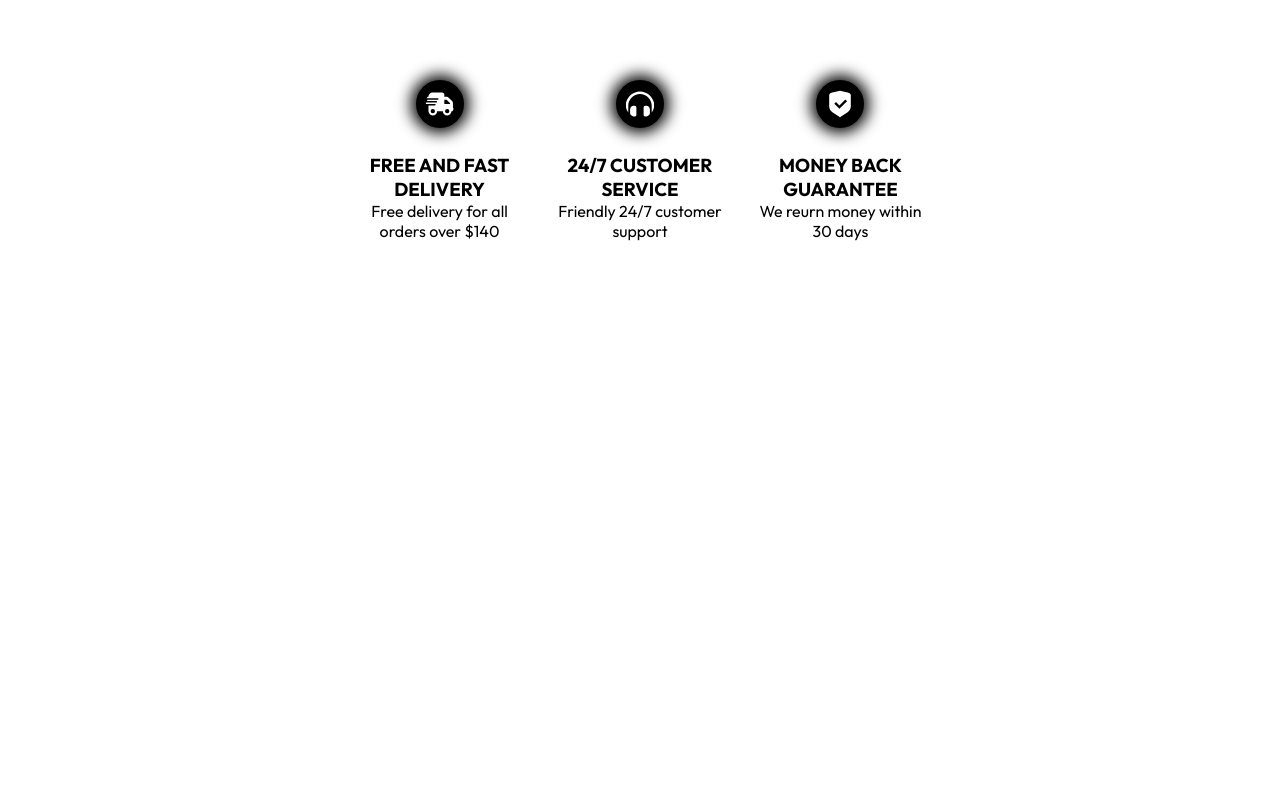
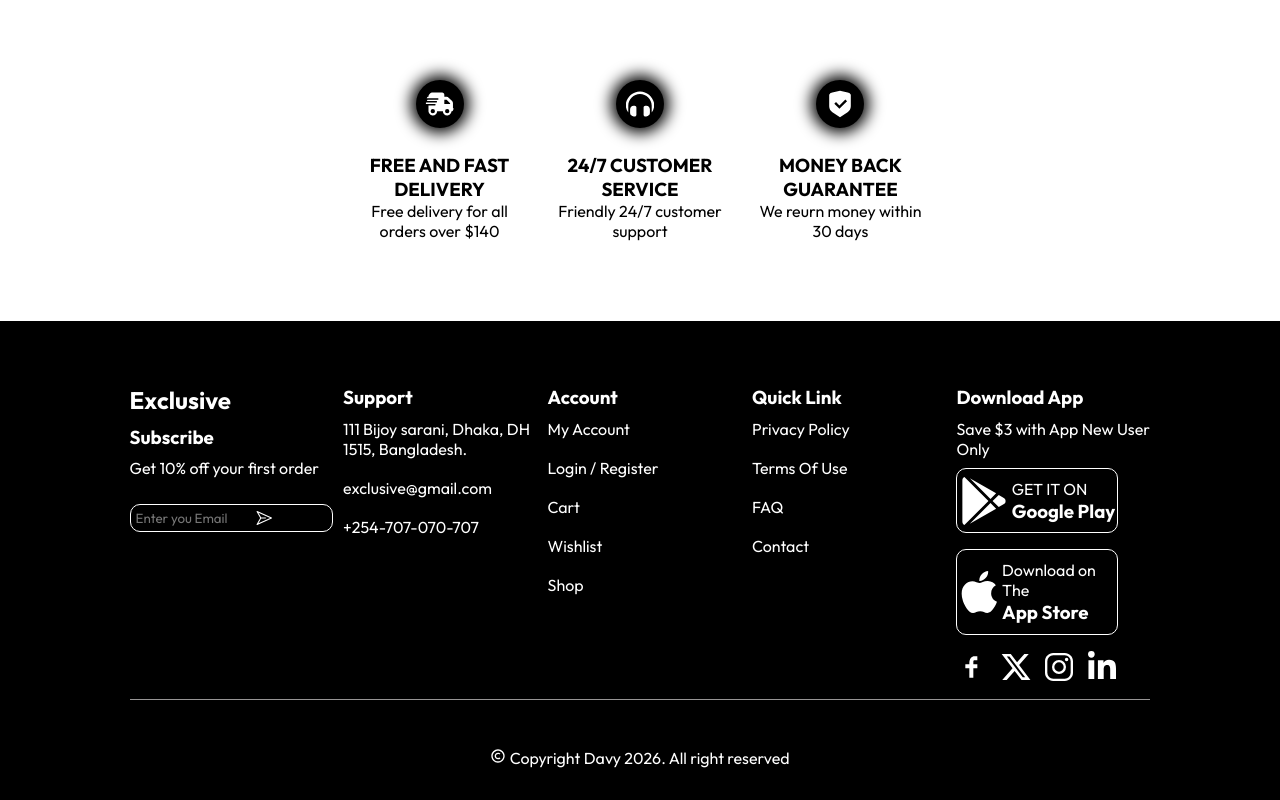
Before and after one commit to davy-odua/exclusive, a React (Vite) app: page / in a window 1280 px wide. Shown: the part 4741-5541 px from the top of the page. Before the commit the page ends 5062 px from the top, so only its background shows below. Built offline with nearby package versions, Linux system fonts and the light colour scheme.

Commit message:
Added new componet

```diff
--- /dev/null
+++ b/src/components/Footer.jsx
@@ -0,0 +1,77 @@
+import "../index.css";
+import { FaGooglePlay } from "react-icons/fa";
+import { FaApple } from "react-icons/fa";
+import { TiSocialFacebook } from "react-icons/ti";
+import { FaXTwitter } from "react-icons/fa6";
+import { IoLogoInstagram } from "react-icons/io5";
+import { FaLinkedinIn } from "react-icons/fa";
+import { RxPaperPlane } from "react-icons/rx";
+import { BiCopyright } from "react-icons/bi";
+
+function Footer() {
+  return (
+    <>
+      <div className="footer">
+        <div className="footer-1">
+          <div className="footer-col">
+            <h2>Exclusive</h2>
+            <h3>Subscribe</h3>
+            <p>Get 10% off your first order</p>
+            <div className="messager">
+              <input type="text" placeholder="Enter you Email" />
+              <RxPaperPlane className="sender" />
+            </div>
+          </div>
+          <div className="footer-col">
+            <h3>Support</h3>
+            <p>111 Bijoy sarani, Dhaka, DH 1515, Bangladesh.</p>
+            <p>exclusive@gmail.com</p>
+            <p>+254-707-070-707</p>
+          </div>
+          <div className="footer-col">
+            <h3>Account</h3>
+            <p>My Account</p>
+            <p>Login / Register</p>
+            <p>Cart</p>
+            <p>Wishlist</p>
+            <p>Shop</p>
+          </div>
+          <div className="footer-col">
+            <h3>Quick Link</h3>
+            <p>Privacy Policy</p>
+            <p>Terms Of Use</p>
+            <p>FAQ</p>
+            <p>Contact</p>
+          </div>
+          <div className="footer-col">
+            <h3>Download App</h3>
+            <p>Save $3 with App New User Only</p>
+            <div className="google">
+              <FaGooglePlay className="googlePlay" />
+              <p>
+                GET IT ON <h3>Google Play</h3>
+              </p>
+            </div>
+            <div className="apple">
+              <FaApple className="appleStore" />
+              <p>
+                Download on The <h3>App Store</h3>
+              </p>
+            </div>
+            <div className="social-icons">
+              <TiSocialFacebook className="social" />
+              <FaXTwitter className="social" />
+              <IoLogoInstagram className="social" />
+              <FaLinkedinIn className="social" />
+            </div>
+          </div>
+        </div>
+        <div className="copy-right">
+            <p> <span><BiCopyright /></span> Copyright Davy 2026. All right reserved</p>
+        </div>
+      </div>
+    </>
+  );
+}
+
+export default Footer;
--- a/src/index.css
+++ b/src/index.css
@@ -309,3 +309,72 @@ i{
   padding: 0.6rem;
   box-shadow: 0 0 15px 5px rgba(0, 0, 0, 1);
 }
+
+
+/* Footer */
+.footer{
+  width: 100%;
+  background: #000;
+}
+.footer-1{
+  margin: 0 8.1rem;
+  display: flex;
+  justify-content: space-between;
+  color: #fff;
+  padding-top: 3rem ;
+  position: relative;
+  border-bottom: 1px solid #979595;
+}
+.footer-col{
+  flex-basis: 19%;
+  padding: 1rem 0;
+}
+.footer-col p{
+  padding: 0.6rem 0;
+}
+.footer-col h2{
+  padding-bottom: 0.6rem;
+}
+.footer-col input{
+  background: transparent;
+  border: 1px solid #fff;
+  color: #fff;
+  border-radius: 10px;
+  margin-top: 1rem;
+}
+.messager{
+  position: relative;
+}
+.sender{
+  position: absolute;
+  top: 50%;
+  right: 30%;
+}
+.google, .apple{
+  border: 0.5px solid #fff;
+  border-radius: 10px;
+  margin-right: 2rem;
+  margin-bottom: 1rem;
+  display: flex;
+  align-items: center;
+  justify-content: space-around;
+}
+.googlePlay, .appleStore{
+  width: 3rem;
+  height: 3rem;
+}
+.social-icons{
+  display: flex;
+  justify-content: space-between;
+  padding-right: 2rem;
+}
+.social{
+  width: 2rem;
+  height: 2rem;
+}
+.copy-right{
+  color: #fff;
+  text-align: center;
+  margin-top: 3rem;
+  padding-bottom: 2rem;
+}
--- a/src/pages/home/Home.jsx
+++ b/src/pages/home/Home.jsx
@@ -14,9 +14,8 @@ import Title from '../../components/Title';
 import Month from '../../components/Month';
 import backgroundImg from '../../../images/main.jpg';
 import Products from '../../components/Products';
-import Featured from '../../components/Featured'
-
-
+import Featured from '../../components/Featured';
+import Footer from '../../components/Footer'
 
 
 function Home(){
@@ -81,6 +80,8 @@ function Home(){
         </div>
         <Products />
         <Featured />
+        <Footer />
+
         </>
     )
 }
```
